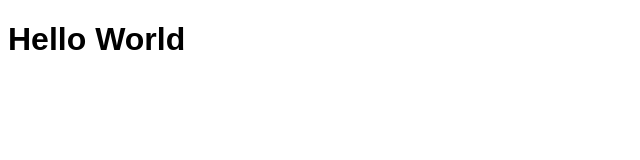
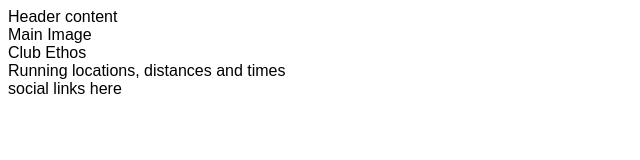
Before and after one commit to Tom-Ainsworth/love-running, a plain HTML site: page index.html in a window 1280 px wide. Shown: the whole page, without its empty margins (0-640 px from the left). Drawn offline with Linux system fonts and the light colour scheme.

Commit message:
Add core structure for home page

```diff
--- a/index.html
+++ b/index.html
@@ -11,6 +11,18 @@
     <link rel="stylesheet" href="assets/css/styles.css">
 </head>
 <body>
-    <h1>Hello World</h1>
+    <header>Header content</header>
+    <section>
+        Main Image
+    </section>
+    <section>
+        Club Ethos
+    </section>
+    <section>
+        Running locations, distances and times
+    </section>
+    <footer>
+        social links here
+    </footer>
 </body>
 </html>
```
